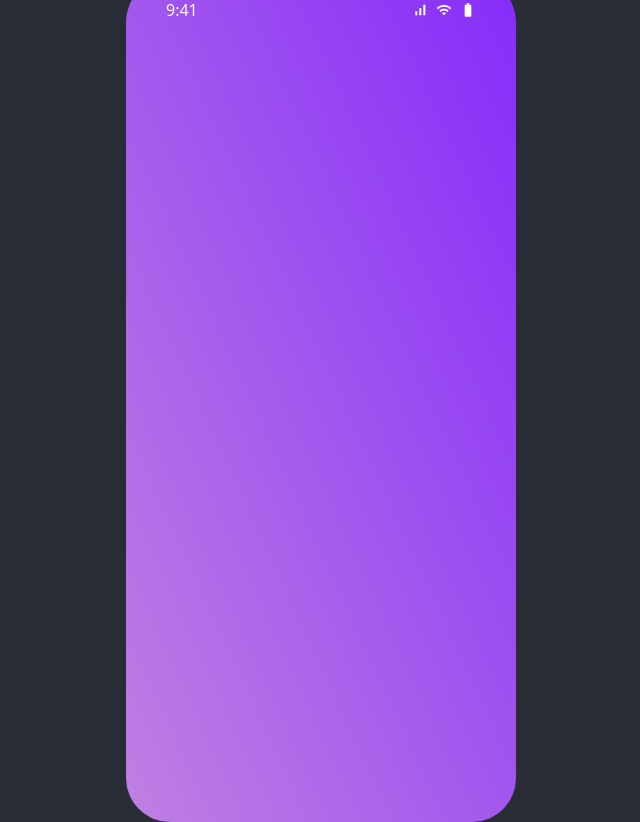
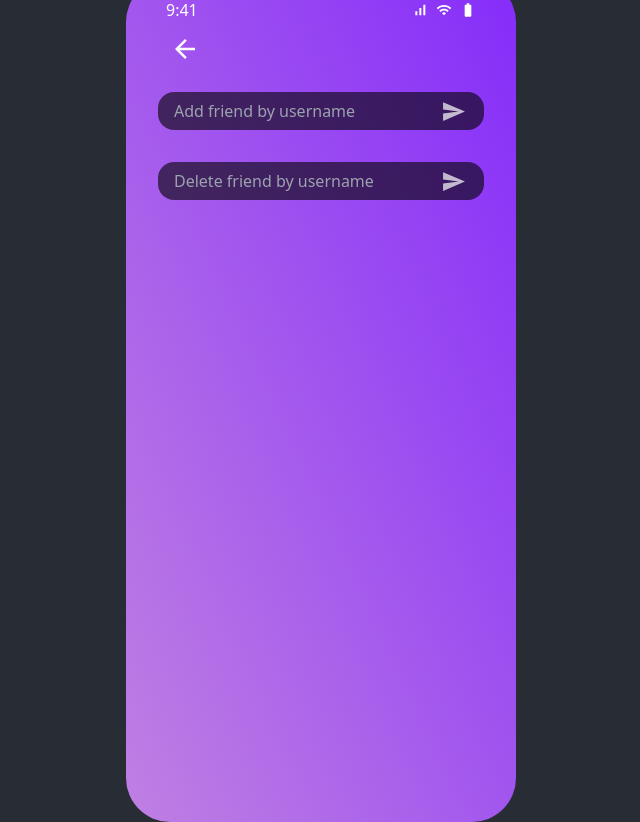
Before and after one commit to KajetanWarmbier/hashMSG, a React (Create React App) app in the folder client/: page /settings in a window 1280 px wide. Before the commit this address had no page. Shown: the whole page, without its empty margins (319-959 px from the left). Built offline with nearby package versions, Linux system fonts and the light colour scheme.

Commit message:
Front + Back speeed

```diff
--- a/client/src/App.js
+++ b/client/src/App.js
@@ -6,6 +6,7 @@ import Login from './components/Login/Login';
 import Home from './components/Home/Home';
 import Topbar from './components/Topbar/Topbar';
 import Conversation from './components/Conversation/Conversation';
+import Settings from './components/Settings/Settings';
 
 function App() {
   return (
@@ -25,6 +26,7 @@ function App() {
                   path='/conversation/:friendUsername'
                   element={<Conversation />}
                 />
+                <Route exact path='/settings' element={<Settings />} />
               </Routes>
             </div>
           </div>
--- a/client/src/components/Conversation/Conversation.js
+++ b/client/src/components/Conversation/Conversation.js
@@ -5,6 +5,7 @@ import MessageFriend from './MessageFriend';
 import MessageUser from './MessageUser';
 import { useEffect, useRef, useState } from 'react';
 import { useSelector } from 'react-redux';
+import axios from 'axios';
 
 const Conversation = (props) => {
   const navigate = useNavigate();
@@ -17,7 +18,9 @@ const Conversation = (props) => {
 
   const scrollRef = useRef();
 
+  const [listOfMessages, setListOfMessages] = useState([]);
   const [message, setMessage] = useState('');
+  const [post_type, setpost_type] = useState('');
   const userData = useSelector((state) => state.userData);
 
   const backToHome = () => {
@@ -26,10 +29,62 @@ const Conversation = (props) => {
 
   const sendMessage = (event) => {
     event.preventDefault();
+
+    axios
+      .post('http://localhost:4567/messages/send_message', {
+        mnemonics: userData.data.mnemonics,
+        message: message,
+        post_type: post_type,
+        friendPublicKey: friend.friendPublicKey,
+      })
+      .then((respone) => {
+        console.log(respone);
+        setMessage('');
+      })
+      .catch((error) => {
+        console.log(error);
+        alert('Something went wrong.');
+      });
+  };
+
+  const getListOfMessages = (post_type_text) => {
+    axios
+      .post('http://localhost:4567/messages/get_messages', {
+        mnemonics: userData.data.mnemonics,
+        address: userData.data.address,
+        post_type: post_type_text,
+      })
+      .then((response) => {
+        setpost_type(post_type_text);
+        if (listOfMessages.reverse() !== response.data.messages) {
+          var messagesArray = response.data.messages;
+          setListOfMessages(messagesArray.reverse());
+          scrollRef.current.scrollIntoView();
+        }
+      })
+      .catch((error) => {
+        console.log(error);
+        alert('Something went wrong.');
+      });
   };
 
   useEffect(() => {
-    scrollRef.current.scrollIntoView();
+    var post_type_array = [
+      userData.data.username.toLowerCase(),
+      friend.friendUsername.toLowerCase(),
+    ];
+    post_type_array.sort();
+    var post_type_text = post_type_array[0] + '_' + post_type_array[1];
+
+    getListOfMessages(post_type_text);
+
+    const interval = setInterval(() => {
+      getListOfMessages(post_type_text);
+    }, 5000);
+
+    return () => clearInterval(interval);
+
+    // eslint-disable-next-line react-hooks/exhaustive-deps
   }, []);
 
   return (
@@ -50,11 +105,13 @@ const Conversation = (props) => {
 
         <div className='overflow-hidden'>
           <div className='h-[510px] overflow-scroll scrollbar-hide scroll-smooth grid grid-cols-1 auto-rows-max gap-4'>
-            <MessageFriend />
-            <MessageUser />
-            <MessageUser />
-            <MessageFriend />
-            <MessageUser />
+            {listOfMessages.map((message) => {
+              if (message.sender === userData.data.address) {
+                return <MessageUser messageContent={message.message} />;
+              } else {
+                return <MessageFriend messageContent={message.message} />;
+              }
+            })}
             <div ref={scrollRef} className='display-none'></div>
           </div>
         </div>
--- a/client/src/components/Conversation/MessageFriend.js
+++ b/client/src/components/Conversation/MessageFriend.js
@@ -1,13 +1,8 @@
-const MessageFriend = () => {
+const MessageFriend = (props) => {
   return (
     <div className='bg-white bg-opacity-60 min-h-[45px] max-w-fit rounded-b-2xl rounded-tr-2xl'>
       <div className='flex items-center'>
-        <h1 className='text-black m-3'>
-          Lorem Ipsum is simply dummy text of the printing and typesetting
-          industry. Lorem Ipsum has been the industry's standard dummy text ever
-          since the 1500s, when an unknown printer took a galley of type and
-          scrambled it to make a type specimen book.
-        </h1>
+        <h1 className='text-black m-3'>{props.messageContent}</h1>
       </div>
     </div>
   );
--- a/client/src/components/Conversation/MessageUser.js
+++ b/client/src/components/Conversation/MessageUser.js
@@ -1,8 +1,8 @@
-const MessageUser = () => {
+const MessageUser = (props) => {
   return (
     <div className='bg-black bg-opacity-60 min-h-[45px] max-w-fit rounded-t-2xl rounded-bl-2xl justify-self-end'>
       <div className='flex items-center'>
-        <h1 className='text-white m-3'>Lorem Ipsum Dolores.</h1>
+        <h1 className='text-white m-3'>{props.messageContent}</h1>
       </div>
     </div>
   );
--- /dev/null
+++ b/client/src/components/Settings/Settings.js
@@ -0,0 +1,84 @@
+import { MdArrowBack, MdSend } from 'react-icons/md';
+import { useNavigate } from 'react-router-dom';
+import { useState } from 'react';
+import { useSelector } from 'react-redux';
+import axios from 'axios';
+
+const Settings = () => {
+  const userData = useSelector((state) => state.userData);
+  const navigate = useNavigate();
+
+  const backToHome = () => {
+    navigate('/home', { replace: true });
+  };
+
+  const [friendName, setFriendName] = useState('');
+  const [friendToDelete, setFriendToDelete] = useState('');
+  const addFriend = (event) => {
+    event.preventDefault();
+    console.log(userData.data.username);
+    console.log(friendName);
+    axios
+      .post('http://localhost:4567/addfriend', {
+        username: userData.data.username,
+        friendUsername: friendName,
+      })
+      .then((result) => {
+        console.log(result);
+      })
+      .catch((error) => {
+        console.log(error);
+        alert('Ups...');
+      });
+    setFriendName('');
+  };
+  const deleteFriend = (event) => {
+    event.preventDefault();
+    alert('Programista zasnął nim zdążył dopisać.');
+    setFriendToDelete('');
+  };
+
+  return (
+    <div className='text-white grid grid-cols-1 grid-flow-row auto-rows-max'>
+      <button className='m-3 px-8' onClick={backToHome}>
+        <MdArrowBack className='h-[30px] w-[30px] cursor-pointer' />
+      </button>
+
+      <div className='px-8 mt-4 grid grid-cols-1 auto-rows-max grid-flow-row gap-8'>
+        <form
+          className='grid grid-cols-6 p-1 bg-black bg-opacity-60 rounded-2xl'
+          onSubmit={addFriend}
+        >
+          <input
+            type='text'
+            placeholder='Add friend by username'
+            value={friendName}
+            onChange={(e) => setFriendName(e.target.value)}
+            className='col-span-5 bg-black p-3 bg-opacity-0 h-[30px] rounded-2xl outline-none'
+          ></input>
+          <button type='submit' className='col-span-1 justify-self-center'>
+            <MdSend className='h-[25px] w-[25px] opacity-70' />
+          </button>
+        </form>
+
+        <form
+          className='grid grid-cols-6 p-1 bg-black bg-opacity-60 rounded-2xl'
+          onSubmit={deleteFriend}
+        >
+          <input
+            type='text'
+            placeholder='Delete friend by username'
+            value={friendToDelete}
+            onChange={(e) => setFriendToDelete(e.target.value)}
+            className='col-span-5 bg-black p-3 bg-opacity-0 h-[30px] rounded-2xl outline-none'
+          ></input>
+          <button type='submit' className='col-span-1 justify-self-center'>
+            <MdSend className='h-[25px] w-[25px] opacity-70' />
+          </button>
+        </form>
+      </div>
+    </div>
+  );
+};
+
+export default Settings;
```
